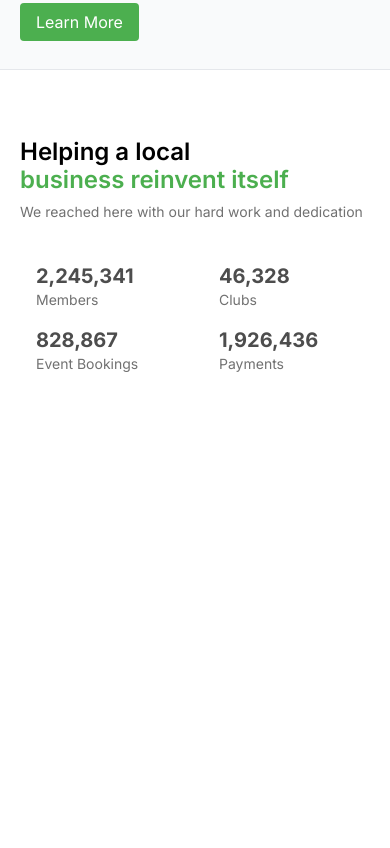
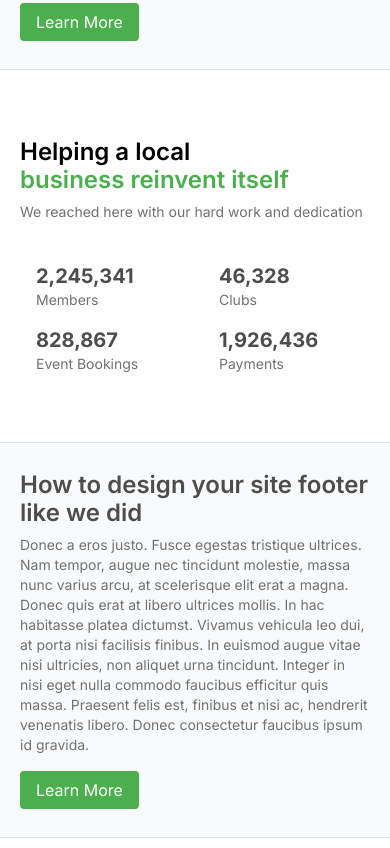
Before and after one commit to abanoub-abdelmessih/Nexcent, a website built with Vite: page index.html in a window 390 px wide. Shown: the part 1801-2649 px from the top of the page. Before the commit the page ends 2375 px from the top, so only its background shows below. Built offline with nearby package versions, Linux system fonts and the light colour scheme; files whose address does not match are found by name.

Commit message:
add mobile section

```diff
--- a/index.html
+++ b/index.html
@@ -253,6 +253,38 @@
         </div>
       </section>
       <!-- End analytics section -->
+      <!-- Start mobile section -->
+      <section class="bg-gray-50 border-y border-gray-200 py-7">
+        <div class="container flex items-center justify-evenly">
+          <div class="shrink-0 hidden lg:block">
+            <img
+              src="assets/images/mobile.svg"
+              alt="Pixelgrade illustration"
+              class="w-full"
+            />
+          </div>
+          <div class="max-w-2xl flex flex-col gap-2 lg:gap-4 items-start">
+            <h4
+              class="font-semibold text-2xl lg:text-4xl leading-7 lg:leading-11 text-D_Grey max-w-xl"
+            >
+              How to design your site footer like we did
+            </h4>
+            <p class="text-gray text-sm md:text-base">
+              Donec a eros justo. Fusce egestas tristique ultrices. Nam tempor,
+              augue nec tincidunt molestie, massa nunc varius arcu, at
+              scelerisque elit erat a magna. Donec quis erat at libero ultrices
+              mollis. In hac habitasse platea dictumst. Vivamus vehicula leo
+              dui, at porta nisi facilisis finibus. In euismod augue vitae nisi
+              ultricies, non aliquet urna tincidunt. Integer in nisi eget nulla
+              commodo faucibus efficitur quis massa. Praesent felis est, finibus
+              et nisi ac, hendrerit venenatis libero. Donec consectetur faucibus
+              ipsum id gravida.
+            </p>
+            <button class="btn-primary mt-2 lg:mt-4">Learn More</button>
+          </div>
+        </div>
+      </section>
+      <!-- End mobile section -->
     </main>
 
     <!-- ENd Main -->
```
Also changed, not shown: public/assets/images/mobile.svg (added).
